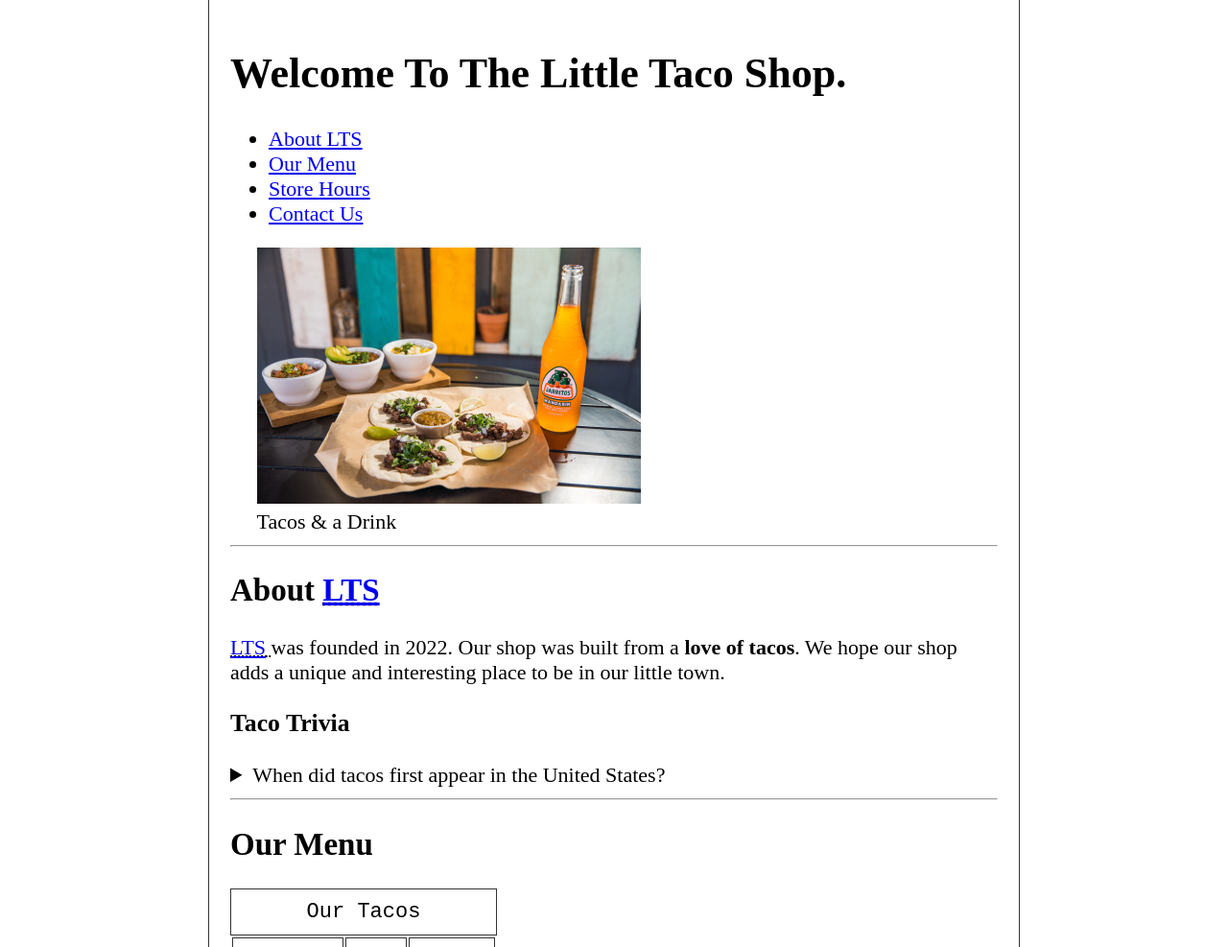
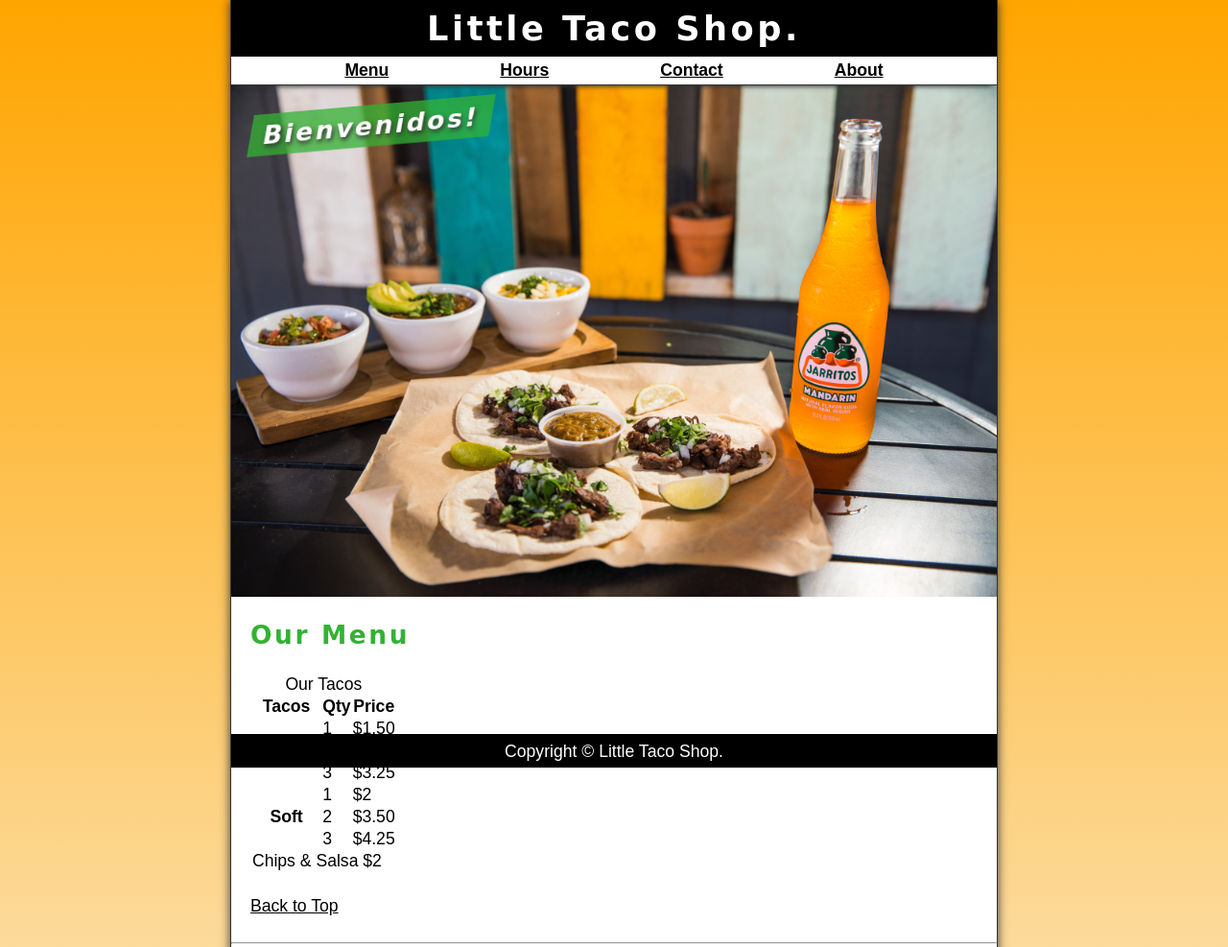
Before and after one commit to fka-kafka/the-taco-shop, a plain HTML site: page index.html in a window 1280 px wide. Shown: the top 987 px of the page at 96% size. Drawn offline with Linux system fonts and the light colour scheme.

Commit message:
Day 1 commit

```diff
--- a/index.html
+++ b/index.html
@@ -3,69 +3,44 @@
 
     <head>
         <meta charset="UTF-8">
+        <meta name="viewport" content="width=device-width, initial-scale=1.0">
         <meta name="author" content="Brandon Kigen.">
         <title>The Little Taco Shop</title>
         <link rel="stylesheet" href="styles.css" type="text/css">
     </head>
 
     <body>
-    <header>
-        <h1>Welcome To The Little Taco Shop.</h1>
+        <header class="header">
+            <h1 class="header__h1">Little Taco Shop.</h1>
 
-        <nav aria-label="primary-navigation">
-            <ul>
+            <nav class="header__nav" aria-label="primary-navigation">
+                <ul class="header__ul">
                     <li>
-                    <a href="#about">About LTS</a>
+                        <a href="#menu">Menu</a>
                     </li>
                     <li>
-                    <a href="#menu">Our Menu</a>
+                        <a href="hours.html">Hours</a>
                     </li>
                     <li>
-                    <a href="hours.html">Store Hours</a>
+                        <a href="contact.html">Contact</a>
                     </li>
                     <li>
-                    <a href="contact.html">Contact Us</a>
+                        <a href="about.html">About</a>
                     </li>
                 </ul>
             </nav>
-        &nbsp; &nbsp; &nbsp;<img src="img/tacos_and_drink_400x267.png" alt="Tacos & a Drink" title="Tacos & a Drink">
-        <br>
-        &nbsp; &nbsp; &nbsp;Tacos & a Drink
-        <br>
         </header>
+        <section class="hero">
+            <h2 class="hero__h2">Bienvenidos!</h2>
+            <figure>
+                <img src="img/tacos_and_drink_1000x667.png" alt="Tacos & a Drink" title="Tacos & a Drink" height="667"
+                    width="1000">
+                <figcaption class="offscreen">Tacos & a Drink</figcaption>
+            </figure>
+        </section>
 
-    <hr>
-
-    <main>
-        <article id="about">
-            <h2>About <abbr title="Little Taco Shop"> <a href="index.html">LTS</a> </abbr> </h2>
-
-            <div>
-                <p>
-                    <abbr title="Little Taco Shop"> <a href="index.html">LTS</a> </abbr> was founded in 2022. Our shop
-                    was built from a <strong>love of tacos</strong>. We hope our shop adds a unique and interesting
-                    place to be in our little town.
-                </p>
-            </div>
-
-            <section>
-                <h3>Taco Trivia</h3>
-
-                <aside>
-                    <details>
-                        <summary>When did tacos first appear in the United States?</summary>
-                        <p>Jeffrey M. Pilcher, professor of history at the University of Minnesota, says that the
-                            earliest mention of tacos in the Unites States is in a newspaper from 1905. <br> (Source: <a
-                                href="https://www.smithsonianmag.com/arts-culture/where-did-the-taco-come-from-81228162/"
-                                target="_blank"> <em>Smithsonian Magazine</em> </a> )</p>
-                    </details>
-                </aside>
-            </section>
-        </article>
-
-        <hr>
-
-        <article id="menu">
+        <main class="main">
+            <article id="menu" class="main__article">
                 <h2>Our Menu</h2>
 
                 <div>
@@ -122,8 +97,11 @@
 
         <hr>
 
-    <footer>
-        <p>Copyright &copy; The Little Taco Shop.</p>
+        <footer class="footer">
+            <p>
+                <span class="nowrap">Copyright &copy;</span>
+                <span class="nowrap">Little Taco Shop.</span>
+            </p>
         </footer>
     </body>
 
--- a/styles.css
+++ b/styles.css
@@ -1,19 +1,211 @@
+/* ¦¦ RESET */
+
+*,
+*::after,
+*::before {
+    margin: 0;
+    padding: 0;
+    box-sizing: border-box;
+}
+
+img {
+    display: block;
+    max-width: 100%;
+    height: auto;
+}
+
+input,
+button,
+textarea {
+    font: inherit;
+}
+
+/* ¦¦VARIABLES */
+
+:root {
+    /* FONTS */
+    --FF: sans-serif;
+    --FF-HEADINGS: cursive;
+    --FS: clamp(1rem, 2.2vh, 1.5rem);
+
+    /* COLORS */
+    --BGCOLOR: orange;
+    --BGCOLOR-FADE: rgb(252, 220, 160);
+    --BGIMAGE: linear-gradient(to bottom, var(--BGCOLOR), var(--BGCOLOR-FADE));
+    --BODY-BGCOLOR: #fff;
+    --FONT-COLOR: #000;
+    --BORDER-COLOR: #333;
+    --HIGHLIGHT-COLOR: rgb(51, 178, 51);
+    --LINK-COLOR: #000;
+    --LINK-HOVER: hsla(0, 0%, 0, 0.6);
+    --LINK-ACTIVE: orange;
+    --HEADER-BGCOLOR: #000;
+    --HEADER-COLOR: #FFF;
+    --NAV-BGCOLOR: #FFF;
+    --HERO-BGCOLOR: rgba(51, 178, 51, 0.75);
+    --HERO-COLOR: white;
+
+    /* BORDERS */
+    --BORDERS: 1px solid var(--BORDER-COLOR);
+
+    /*  STANDARD PADDING */
+    --PADDING-TB: 0.25em;
+    --PADDING-SIDE: 2.5%;
+
+    /* STANDARD MARGIN  */
+    --MARGIN: clamp(1em, 2.5vh, 1.5em) 0;
+}
+
+/* ¦¦UTILITY CLASSES */
+
+.offscreen {
+    position: absolute;
+    left: -10000px;
+}
+
+.nowrap {
+    white-space: nowrap;
+}
+
+.center {
+    text-align: center;
+}
+
+/* ¦¦GENERAL STYLES */
+
 html {
-    font-size: 22px;
+    scroll-behavior: smooth;
+    font-size: var(--FS);
+    font-family: var(--FF);
+    background-color: var(--BGCOLOR);
+    background-image: var(--BGIMAGE);
 }
 
 body {
+    background-color: var(--BODY-BGCOLOR);
+    color: var(--FONT-COLOR);
     min-height: 100vh;
     max-width: 800px;
     margin: 0 auto;
-    padding: 1rem;
-    border-left: 1px solid #333;
-    border-right: 1px solid #333;
+    border-left: var(--BORDERS);
+    border-right: var(--BORDERS);
+    box-shadow: 0 0 10px var(--BORDER-COLOR);
 }
 
-th, td, caption {
-    border: 1px solid #333;
-    font-family: 'Courier New', Courier, monospace;
-    border-collapse: separate;
-    padding: 0.5rem;
+h1,
+h2,
+h3 {
+    font-family: var(--FF-HEADINGS);
+    letter-spacing: 0.1em;
+
 }
+
+h2,
+h2 a,
+h3 {
+    margin-bottom: 1em;
+    color: var(--HIGHLIGHT-COLOR);
+}
+
+p {
+    line-height: 1.5;
+}
+
+a:any-link {
+    color: var(--LINK-COLOR);
+}
+
+a:hover,
+a:focus-visible {
+    color: var(--LINK-HOVER);
+}
+
+a:active {
+    color: var(--LINK-ACTIVE);
+}
+
+/* ¦¦ HEADER */
+
+.header {
+    position: sticky;
+    top: 0;
+    z-index: 1;
+}
+
+.header__h1 {
+    text-align: center;
+    background-color: var(--HEADER-BGCOLOR);
+    color: var(--HEADER-COLOR);
+    padding: var(--PADDING-TB) var(--PADDING-SIDE);
+}
+
+.header__nav {
+    background-color: var(--NAV-BGCOLOR);
+    border-bottom: var(--BORDERS);
+    font-weight: bold;
+    box-shadow: 0 6px 5px -5px var(--BORDER-COLOR);
+}
+
+.header__ul {
+    padding: var(--PADDING-TB) var(--PADDING-SIDE);
+    list-style-type: none;
+    display: flex;
+    justify-content: space-evenly;
+    gap: 1rem;
+}
+
+/* ¦¦HERO */
+
+.hero {
+    position: relative;
+}
+
+.hero__h2 {
+    background-color: var(--HERO-BGCOLOR);
+    color: var(--HERO-COLOR);
+    padding: 0.25em 0.5em;
+    text-shadow: 2px 2px 5px var(--BORDER-COLOR);
+    position: absolute;
+    left: 20px;
+    top: -100px;
+    animation: showWelcome 500ms ease-in-out 1s forwards;
+}
+
+@keyframes showWelcome {
+    0% {
+        top: -20px;
+        transform: skew(0deg, -5deg) scaleY(0);
+    }
+
+    80% {
+        top: 30px;
+        transform: skew(10deg, -5deg) scaleY(1.2);
+    }
+
+    100% {
+        top: 20px;
+        transform: skew(-10deg, -5deg) scaleY(1);
+    }
+}
+
+/* ¦¦ FOOTER */
+
+.footer {
+    position: sticky;
+    bottom: 0;
+    background-color: var(--HEADER-BGCOLOR);
+    color: var(--HEADER-COLOR);
+    padding: var(--PADDING-TB) var(--PADDING-SIDE);
+    text-align: center;
+}
+
+/* ¦¦ MAIN */
+
+.main {
+    padding: var(--PADDING-TB) var(--PADDING-SIDE);
+}
+
+.main__article {
+    scroll-margin-top: 6.5rem;
+    margin: var(--MARGIN);
+}
```
Also changed, not shown: about.html (added, +82 -0 lines), contact.html (+45 -38 lines), hours.html (+25 -19 lines), img/tacos_and_drink_1000x667.png (added), img/tacos_close_up_1000x649.png (added), img/tacos_delicioso_1000x667.png (added), img/tacos_tray_1000x667.png (added). Lines whose indentation alone changed are shown as unchanged.
